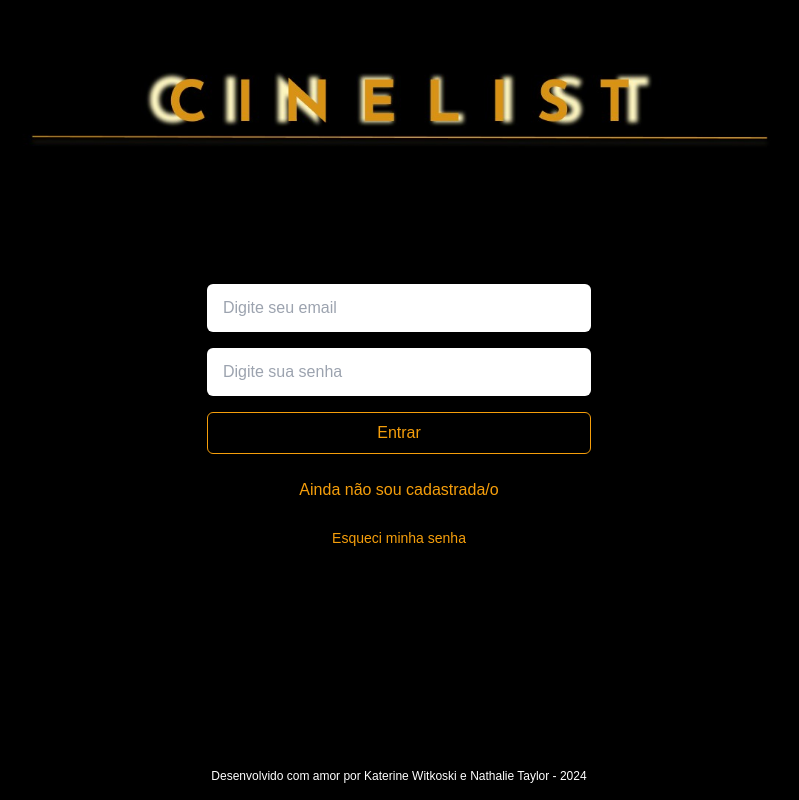
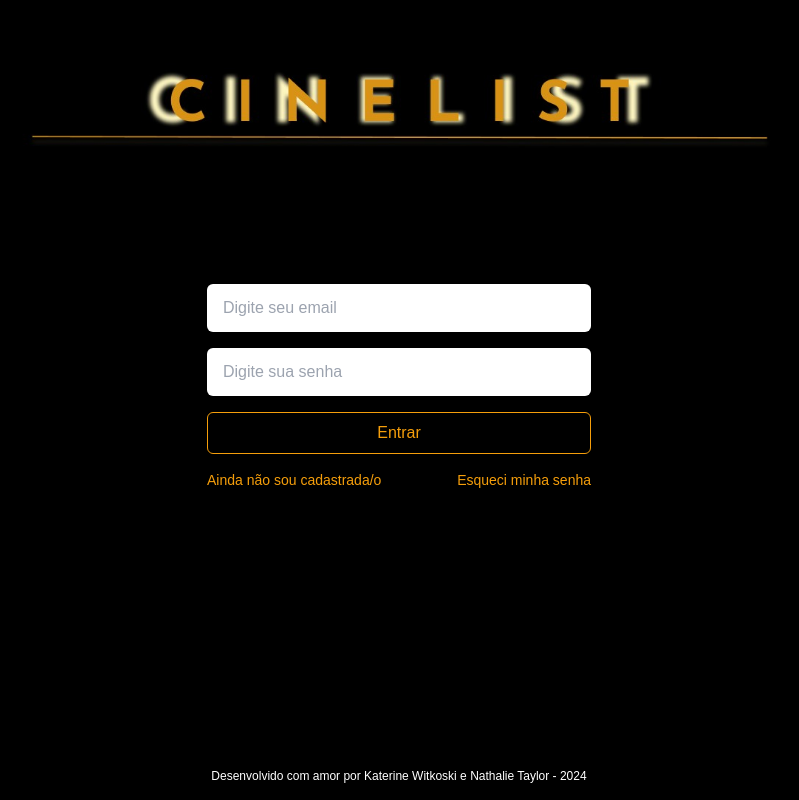
Before and after one commit to katerine-dev/cineList, a React (Vite) app in the folder spa/: page / in a window 1280 px wide. Shown: the whole page, without its empty margins (241-1040 px from the left). Built offline with nearby package versions, Linux system fonts and the light colour scheme.

Commit message:
melhora o div para o esqueci minha senha e diminui o tamanho do input em home

```diff
--- a/spa/src/pages/Home.jsx
+++ b/spa/src/pages/Home.jsx
@@ -73,7 +73,7 @@ function Home() {
             </p>
           </div>
 
-          <div className="max-w-4xl mx-auto mt-10 mb-10">
+          <div className="max-w-lg mx-auto mt-10 mb-10">
             <AddMovie onAddMovieSubmit={onAddMovieSubmit} />
           </div>
 
--- a/spa/src/pages/Login.jsx
+++ b/spa/src/pages/Login.jsx
@@ -79,19 +79,19 @@ function Login({ onLoginSubmit }) {
             Entrar
           </button>
 
+          <div className="flex gap-4 mt-4 justify-between">
             <button
               onClick={onRegisterButton}
-            className="w-full text-amber-500 px-4 py-2 rounded-md font-xs mt-4"
+              className="text-sm text-amber-500 self-center"
               aria-label="Ir para a página de registro"
             >
               Ainda não sou cadastrada/o
             </button>
 
-          <div className="text-center mt-4">
             <button
               type="button"
               onClick={onForgotPassword}
-              className="text-sm text-amber-500"
+              className="text-sm text-amber-500 self-center"
             >
               Esqueci minha senha
             </button>
```
Lines whose indentation alone changed are shown as unchanged.
